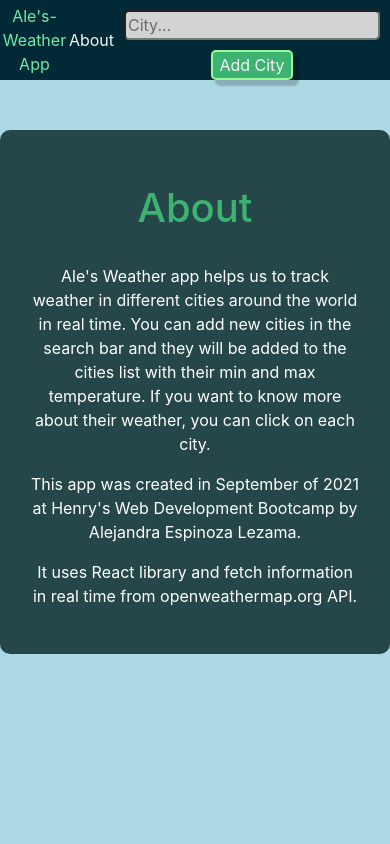
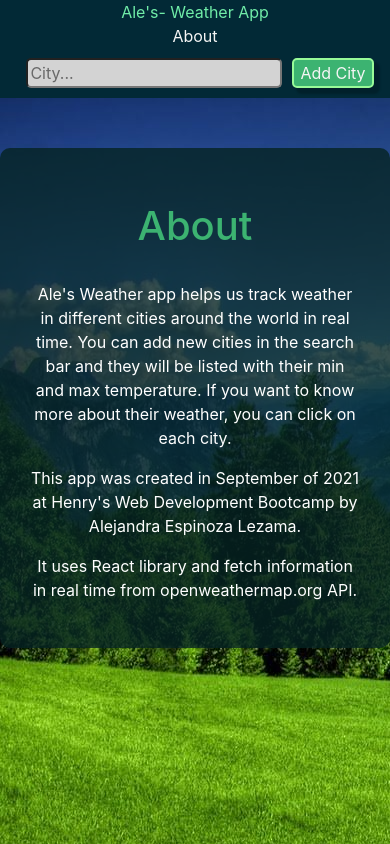
Before and after one commit to AleEspinozama/weather-app, a React (Create React App) app: page /weather-app/about in a window 390 px wide. Built offline with nearby package versions, Linux system fonts and the light colour scheme.

Commit message:
background fixed

```diff
--- a/src/components/About.jsx
+++ b/src/components/About.jsx
@@ -6,7 +6,7 @@ export default function About () {
         <div className= {s.container}>
          <h1 className= {s.title} > About </h1>
          <span> </span>
-         <p> Ale's Weather app helps us to track weather in different cities around the world in real time. You can add new cities in the search bar and they will be added to the cities list with their min and max temperature. If you want to know more about their weather, you can click on each city.</p>
+         <p> Ale's Weather app helps us track weather in different cities around the world in real time. You can add new cities in the search bar and they will be listed with their min and max temperature. If you want to know more about their weather, you can click on each city.</p>
 
          <p>This app was created in September of 2021 at Henry's Web Development Bootcamp by Alejandra Espinoza Lezama.</p>
 
--- a/src/components/Ciudad.jsx
+++ b/src/components/Ciudad.jsx
@@ -10,7 +10,7 @@ export default function Ciudad({city}) {
                 <div className={s.card}>
 
                     <div className= {s.textos}>
-                    <h2 classname= {s.title}>{city.name}</h2>
+                    <h2 className= {s.title}>{city.name}</h2>
                     <div className={s.info}>
                     <img src={`http://openweathermap.org/img/wn/${city.img}@2x.png`} alt={"img"} />
                         <div>Temperature: {city.temp} ºC</div>
@@ -21,8 +21,8 @@ export default function Ciudad({city}) {
                         <div>Longitude: {city.longitud}º</div>
                     </div>
                     </div>
-                    <Link to='/weather-app/'className= "nombre">
-                        <button className= {s.btn}>Back</button>
+                    <Link to='/weather-app/'className= "about">
+                        <button className= {s.btn}>⇽</button>
                     </Link>
             </div>
 
--- a/src/components/Ciudad.module.css
+++ b/src/components/Ciudad.module.css
@@ -40,6 +40,7 @@
     color: mediumseagreen;
     border-radius: 50%;
     font-weight: bold;
+    font-size: 20px;
     border: 2px solid palegreen;
 }
 
--- a/src/components/Nav.css
+++ b/src/components/Nav.css
@@ -6,6 +6,11 @@
   justify-content:space-around;
 }
 
+@media (max-width:660px){
+.bar{
+  flex-direction: column;
+}
+}
 .sbar {
   margin: 10px;
 }
--- a/src/components/SearchBar.jsx
+++ b/src/components/SearchBar.jsx
@@ -1,5 +1,5 @@
 import React, { useState } from 'react';
-import s from './SearchBar.module.css'
+import s from './SearchBar.module.css';
 
 export default function SearchBar({onSearch}) {
   // acá va tu código
--- a/src/containers/App.css
+++ b/src/containers/App.css
@@ -12,14 +12,15 @@
 body{
   text-align: center;
   background-image: url("../img/bg_HD.jpg");
+  background-size:auto;
   background-repeat: no-repeat;
-  background-size: cover;
+  background-attachment: fixed;
 }
-
+/*
 @media (max-width:660px){
   body{
     background-color: lightblue;
     background-image: none;
 
   }
-}
+} */
--- a/src/containers/App.js
+++ b/src/containers/App.js
@@ -35,11 +35,20 @@ function App() {
             clouds: recurso.clouds.all,
             latitud: recurso.coord.lat,
             longitud: recurso.coord.lon
-          };
+        };
+
+        if (cities.filter(e => e.id === ciudad.id).length > 0) {
+          alert("City already shown");
+          setCities(oldCities => [...oldCities]);
+        }
+        else {
           setCities(oldCities => [...oldCities, ciudad]);
-        } else {
-          alert("City not found");
         }
+
+        }
+          else {
+            alert("City not found");
+          }
       });
   }
 
@@ -48,16 +57,17 @@ function App() {
       if(ciudad.length > 0) {
           return ciudad[0];
       } else {
+          console.log("llegué al null")
+          alert("Esa ciudad no existe")
           return null;
       }
   }
   return (
     <div className="App">
       <Route
-        path='/weather-app/'
+        path='/weather-app/' // '/'
         render={() => <Nav onSearch={onSearch} />}
       />
-
       <Route
           exact path='/weather-app/about'
           component={About}
```
